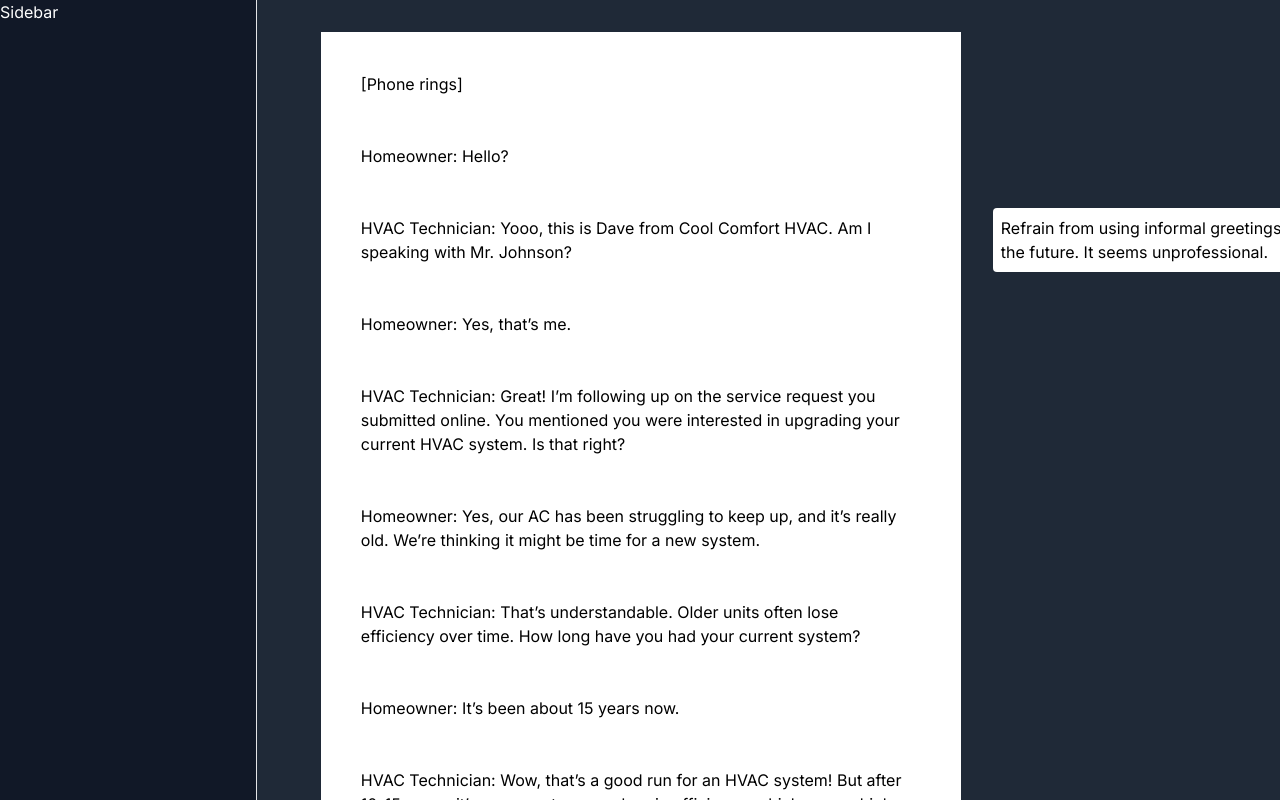
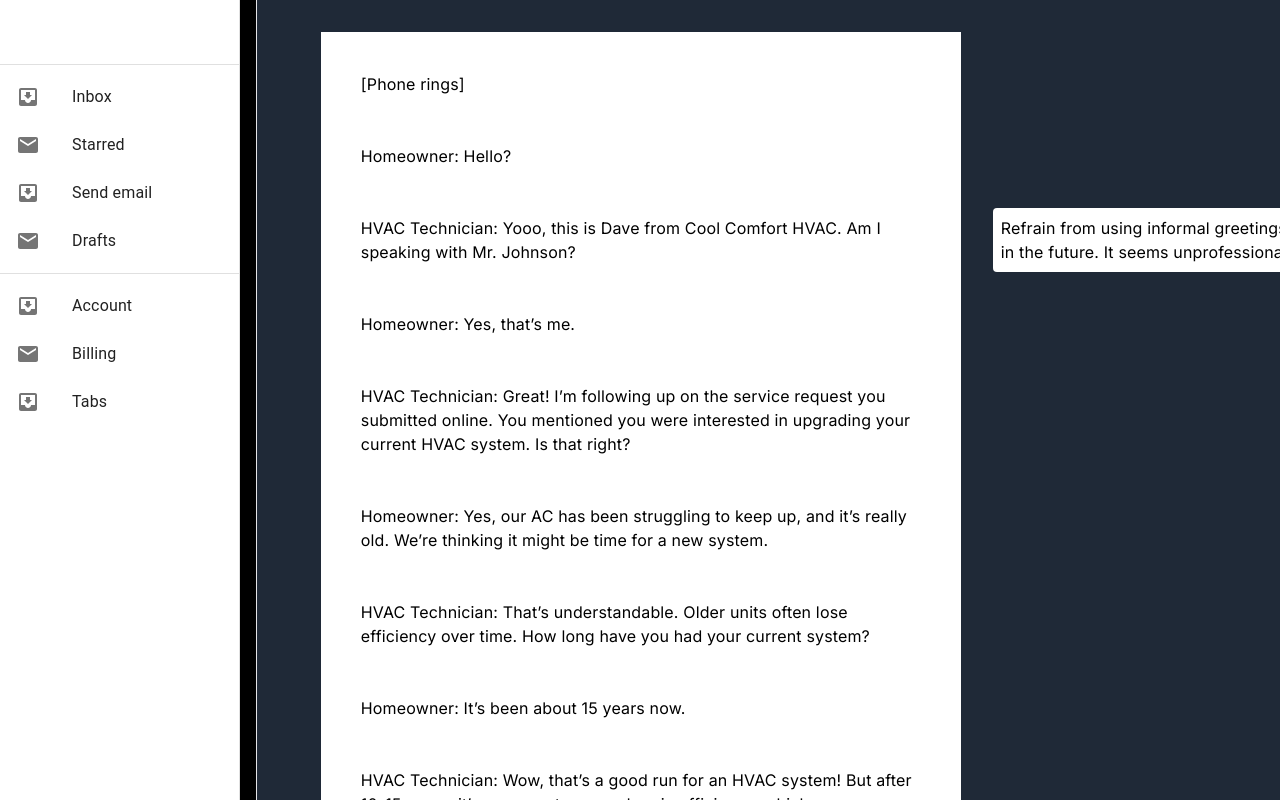
Before and after one commit to whitallee/hai-rilla-frontend, a Next.js app in the folder client/: page / in a window 1280 px wide. Built offline with nearby package versions, Linux system fonts and the light colour scheme.

Commit message:
add sidebar

```diff
--- a/client/app/page.tsx
+++ b/client/app/page.tsx
@@ -4,7 +4,7 @@
   ResizableHandle,
   ResizablePanel,
   ResizablePanelGroup,
-} from "@/components/ui/resizable"
+} from "@/components/ui/resizable";
 
 import Image from "next/image";
 
@@ -20,7 +20,6 @@
           <TranscriptionAndComments />
         </ResizablePanel>
       </ResizablePanelGroup>
-
     </main>
   );
 }
--- a/client/components/SideBar.tsx
+++ b/client/components/SideBar.tsx
@@ -1,7 +1,74 @@
+"use client";
+import AppBar from "@mui/material/AppBar";
+import Box from "@mui/material/Box";
+import CssBaseline from "@mui/material/CssBaseline";
+import Divider from "@mui/material/Divider";
+import Drawer from "@mui/material/Drawer";
+import IconButton from "@mui/material/IconButton";
+import List from "@mui/material/List";
+import ListItem from "@mui/material/ListItem";
+import ListItemButton from "@mui/material/ListItemButton";
+import ListItemIcon from "@mui/material/ListItemIcon";
+import ListItemText from "@mui/material/ListItemText";
+import Toolbar from "@mui/material/Toolbar";
+import Typography from "@mui/material/Typography";
+import { useState } from "react";
+import InboxIcon from "@mui/icons-material/MoveToInbox";
+import MailIcon from "@mui/icons-material/Mail";
+const drawerWidth = 240;
 export default function SideBar() {
-    return (
-        <div className="bg-gray-900 h-screen max-h-full">
-            Sidebar
-        </div>
-    )
+  const [sideBar, setSideBar] = useState(false);
+
+  function handleChangeSideBar() {
+    setSideBar((prevState) => !prevState);
+  }
+  return (
+    <Box sx={{ display: "flex" }}>
+      <CssBaseline />
+      <AppBar
+        position="fixed"
+        sx={{ width: `calc(100% - ${drawerWidth}px)`, ml: `${drawerWidth}px` }}
+      ></AppBar>
+      <Drawer
+        sx={{
+          width: drawerWidth,
+          flexShrink: 0,
+          "& .MuiDrawer-paper": {
+            width: drawerWidth,
+            boxSizing: "border-box",
+          },
+        }}
+        variant="permanent"
+        anchor="left"
+      >
+        <Toolbar />
+        <Divider />
+        <List>
+          {["Inbox", "Starred", "Send email", "Drafts"].map((text, index) => (
+            <ListItem key={text} disablePadding>
+              <ListItemButton>
+                <ListItemIcon>
+                  {index % 2 === 0 ? <InboxIcon /> : <MailIcon />}
+                </ListItemIcon>
+                <ListItemText primary={text} />
+              </ListItemButton>
+            </ListItem>
+          ))}
+        </List>
+        <Divider />
+        <List>
+          {["Account", "Billing", "Tabs"].map((text, index) => (
+            <ListItem key={text} disablePadding>
+              <ListItemButton>
+                <ListItemIcon>
+                  {index % 2 === 0 ? <InboxIcon /> : <MailIcon />}
+                </ListItemIcon>
+                <ListItemText primary={text} />
+              </ListItemButton>
+            </ListItem>
+          ))}
+        </List>
+      </Drawer>
+    </Box>
+  );
 }
--- a/client/package.json
+++ b/client/package.json
@@ -9,6 +9,7 @@
     "lint": "next lint"
   },
   "dependencies": {
+    "@mui/icons-material": "^5.16.7",
     "@radix-ui/react-dialog": "^1.1.1",
     "@radix-ui/react-popover": "^1.1.1",
     "@radix-ui/react-slot": "^1.1.0",
```
Also changed, not shown: 1 other file (tests, documents, lock files or other folders).
